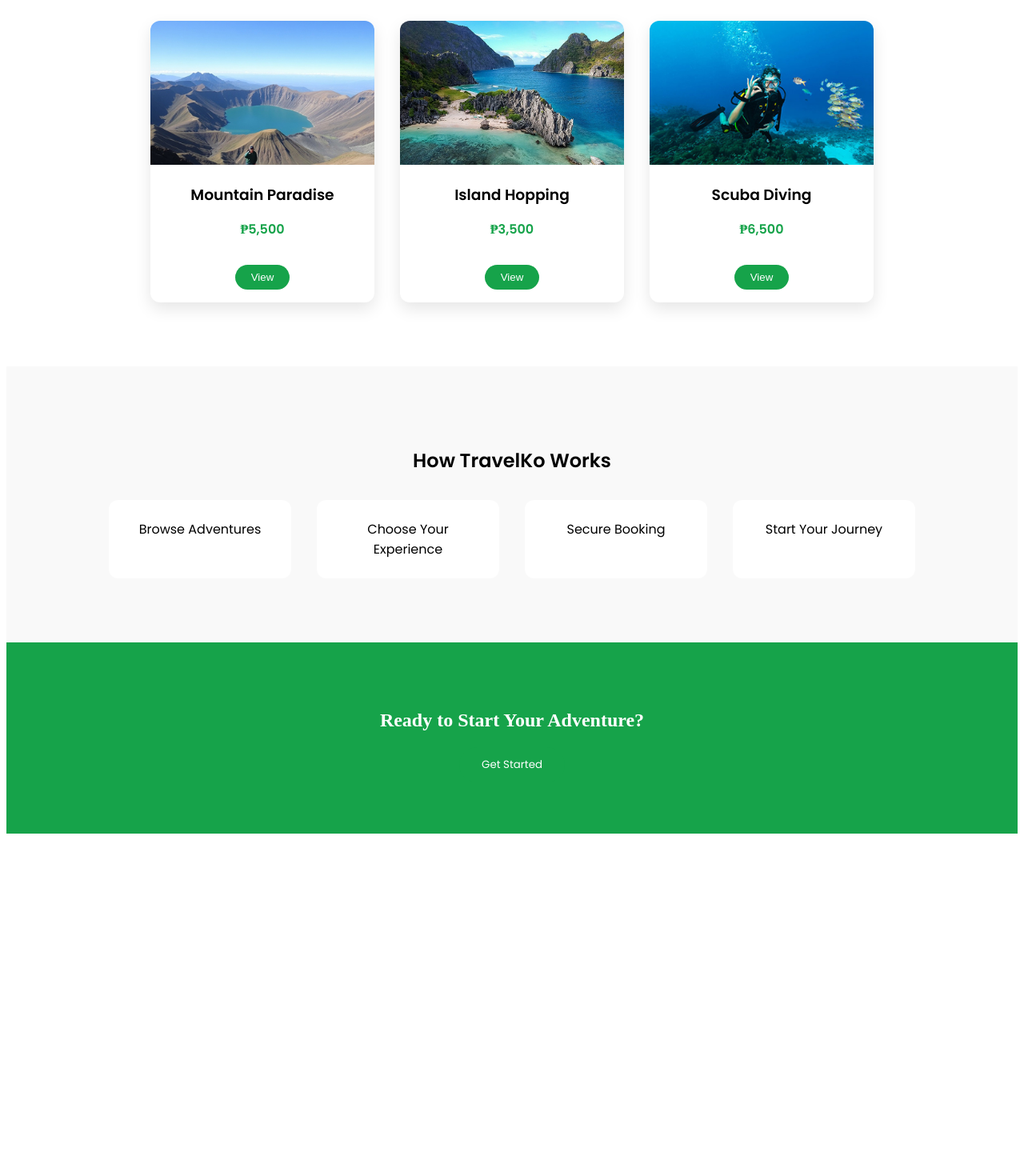
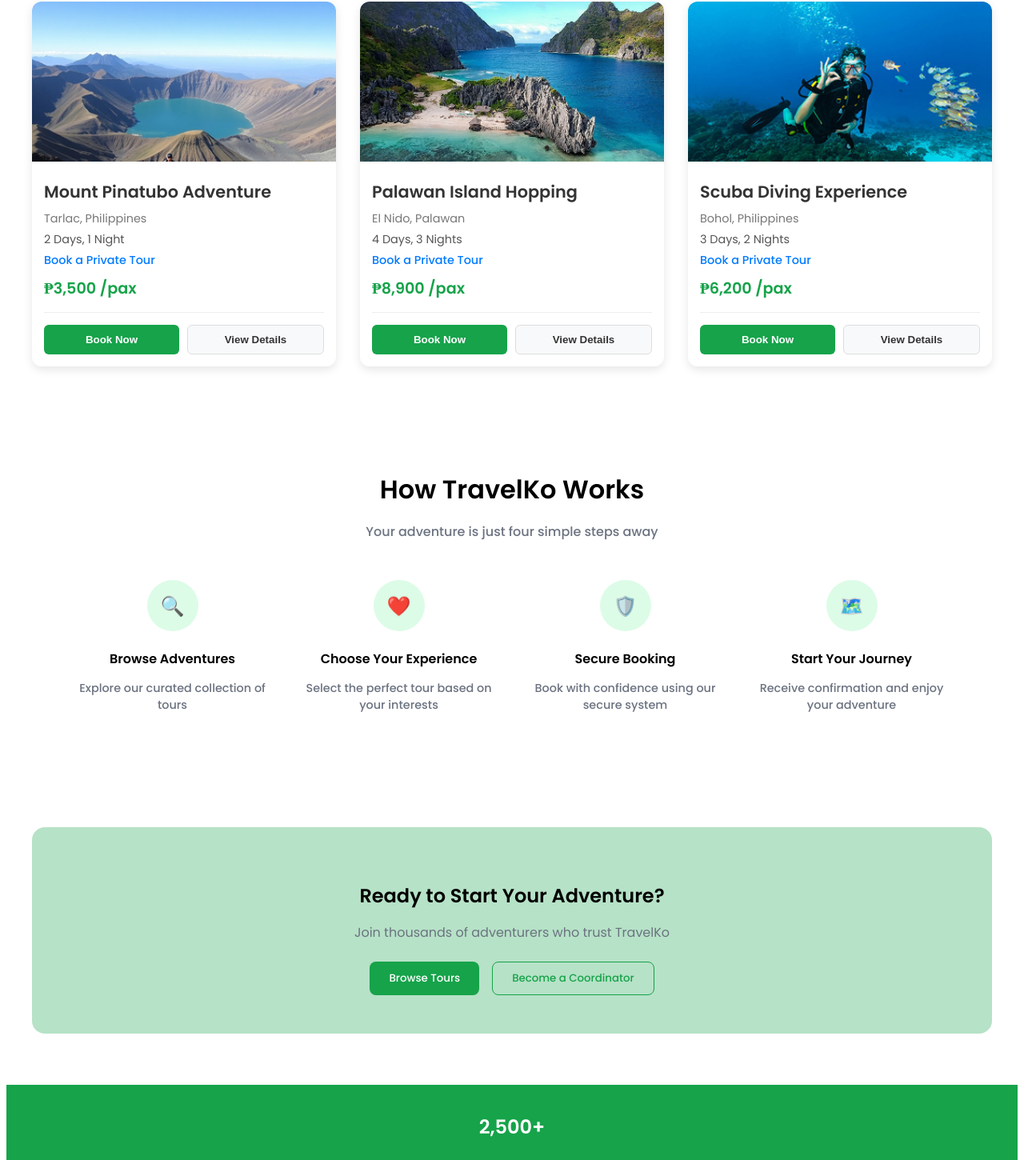
Before and after one commit to reyntors/TravelKo, a React (Vite) app: page / in a window 1280 px wide. Shown: the part 674-2124 px from the top of the page at 80% size. Before the commit the page ends 1724 px from the top, so only its background shows below. Built offline with nearby package versions, Linux system fonts and the light colour scheme.

Commit message:
additional section

```diff
--- a/src/pages/Home.css
+++ b/src/pages/Home.css
@@ -56,81 +56,226 @@
   color: white;
 }
 
-/* SECTIONS */
 .section {
-  padding: 5rem 3rem;
-  text-align: center;
+  padding: 40px 20px;
   font-family: 'Poppins';
 }
 
-.section.light {
-  background: #f9f9f9;
+.section h2{
+    text-align: center;
+    font-weight:bold;
 }
 
 .subtitle {
   color: #666;
-  margin-bottom: 2rem;
+  margin-bottom: 30px;
+  text-align: center;
 }
 
-/* CARDS */
 .cards {
-  display: flex;
-  gap: 2rem;
-  justify-content: center;
-  margin-top: 2rem;
+  display: grid;
+  grid-template-columns: repeat(auto-fit, minmax(300px, 1fr));
+  gap: 30px;
+  max-width: 1200px;
+  margin: 0 auto;
 }
 
 .card {
   background: white;
-  width: 280px;
   border-radius: 12px;
   overflow: hidden;
-  box-shadow: 0 8px 20px rgba(0,0,0,0.1);
+  box-shadow: 0 4px 12px rgba(0, 0, 0, 0.1);
+  transition: transform 0.3s ease;
+}
+
+.card:hover {
+  transform: translateY(-5px);
 }
 
 .card img {
   width: 100%;
-  height: 180px;
+  height: 200px;
   object-fit: cover;
 }
 
 .card h3 {
-  margin: 1rem 0 0.5rem;
+  margin: 15px 15px 8px;
+  font-size: 1.3rem;
+  color: #333;
 }
 
-.card p {
+.card .location {
+  margin: 0 15px 5px;
+  color: #777;
+  font-size: 0.9rem;
+}
+
+.card .duration {
+  margin: 0 15px 5px;
+  color: #555;
+  font-size: 0.9rem;
+}
+
+.card .private-tour {
+  margin: 0 15px 5px;
+  color: #007bff;
+  font-size: 0.9rem;
+  font-weight: 500;
+}
+
+.card .price {
+  margin: 10px 15px;
+  font-size: 1.2rem;
+  font-weight: bold;
   color: #16A34A;
+}
+
+.card-buttons {
+  display: flex;
+  gap: 10px;
+  margin: 15px;
+  padding-top: 15px;
+  border-top: 1px solid #eee;
+}
+
+.btn-book {
+  background: #16A34A;
+  color: white;
+  border: none;
+  padding: 10px 20px;
+  border-radius: 6px;
+  cursor: pointer;
+  flex: 1;
   font-weight: 600;
 }
 
-.card button {
-  margin: 1rem;
-  padding: 8px 20px;
-  border-radius: 20px;
-  border: none;
-  background: #16A34A;
-  color: white;
+.btn-view {
+  background: #f8f9fa;
+  color: #333;
+  border: 1px solid #ddd;
+  padding: 10px 20px;
+  border-radius: 6px;
+  cursor: pointer;
+  flex: 1;
+  font-weight: 600;
 }
 
-/* STEPS */
-.steps {
-  display: flex;
-  justify-content: center;
-  gap: 2rem;
-  margin-top: 2rem;
+.btn-book:hover {
+  background: #73f0a1;
 }
 
-.step {
-  background: white;
-  padding: 1.5rem;
-  border-radius: 12px;
-  width: 180px;
+.btn-view:hover {
+  background: #e9ecef;
+}
+
+/* HOW IT WORKS */
+.how-it-works {
+  padding: 4rem 2rem;
+  text-align: center;
+  background-color: #ffffff;
+  font-family: 'Poppins';
+  font-weight: 500;
+}
+
+.how-it-works h2 {
+  font-size: 2rem;
+  margin-bottom: 0.5rem;
+}
+
+.subtitle {
+  color: #6b7280;
+  margin-bottom: 3rem;
+}
+
+.steps {
+  display: grid;
+  grid-template-columns: repeat(4, 1fr);
+  gap: 2rem;
+  max-width: 1100px;
+  margin: 0 auto;
+}
+
+.step-card {
+  text-align: center;
+}
+
+.step-icon {
+  width: 64px;
+  height: 64px;
+  margin: 0 auto 1rem;
+  background-color: #dcfce7;
+  color: #16a34a;
+  border-radius: 50%;
+  display: flex;
+  align-items: center;
+  justify-content: center;
+  font-size: 1.5rem;
+}
+
+.step-card h4 {
+  margin-bottom: 0.5rem;
+  font-weight: 600;
+}
+
+.step-card p {
+  font-size: 0.9rem;
+  color: #6b7280;
 }
 
 /* CTA */
 .cta {
-  background: #16A34A;
-  color: white;
-  padding: 4rem;
+  margin: 4rem 2rem;
+  padding: 3rem 2rem;
+  background-color: #16a34a4f;
   text-align: center;
+  border-radius: 1rem;
+  font-family: 'Poppins';
 }
+
+.cta h2 {
+  margin-bottom: 0.5rem;
+}
+
+.cta p {
+  color: #6b7280;
+  margin-bottom: 1.5rem;
+}
+
+.cta-buttons {
+  display: flex;
+  justify-content: center;
+  gap: 1rem;
+}
+
+.btn {
+  padding: 0.6rem 1.5rem;
+  border-radius: 0.5rem;
+  font-weight: 500;
+  cursor: pointer;
+}
+
+.btn.primary {
+  background-color: #16a34a;
+  color: #ffffff;
+  border: none;
+}
+
+.btn.outline {
+  background-color: transparent;
+  border: 1px solid #16a34a;
+  color: #16a34a;
+}
+
+.followers{
+    padding: 1rem 2rem;
+    background-color: #16A34A;
+    color: white;
+    font-family: 'Poppins';
+    align-items: center;
+    justify-content: center;
+    text-align: center;
+}
+
+.followers-count{
+    background-color: #16a34a;
+}
--- a/src/pages/Home.jsx
+++ b/src/pages/Home.jsx
@@ -29,49 +29,105 @@
 
      <section className="section">
   <h2>Featured Adventure</h2>
-        <p className="subtitle">Handpicked experiences for the ultimate adventure</p>
+  <p className="subtitle">Handpicked experiences for the ultimate adventurer</p>
 
   <div className="cards">
+    {/* Mount Pinatubo Adventure */}
     <div className="card">
-            <img src={tour1} />
-            <h3>Mountain Paradise</h3>
-            <p>₱5,500</p>
-            <button>View</button>
+      <img src={tour1} alt="Mount Pinatubo Adventure" />
+      <h3>Mount Pinatubo Adventure</h3>
+      <p className="location">Tarlac, Philippines</p>
+      <p className="duration">2 Days, 1 Night</p>
+      <p className="private-tour">Book a Private Tour </p>
+      <p className="price">₱3,500 /pax</p>
+      <div className="card-buttons">
+        <button className="btn-book">Book Now</button>
+        <button className="btn-view">View Details</button>
+      </div>
     </div>
 
+    {/* Palawan Island Hopping */}
     <div className="card">
-            <img src={tour2} />
-            <h3>Island Hopping</h3>
-            <p>₱3,500</p>
-            <button>View</button>
+      <img src={tour2} alt="Palawan Island Hopping" />
+      <h3>Palawan Island Hopping</h3>
+      <p className="location">El Nido, Palawan</p>
+      <p className="duration">4 Days, 3 Nights</p>
+      <p className="private-tour">Book a Private Tour </p>
+      <p className="price">₱8,900 /pax</p>
+      <div className="card-buttons">
+        <button className="btn-book">Book Now</button>
+        <button className="btn-view">View Details</button>
+      </div>
     </div>
 
+    {/* Scuba Diving Experience */}
     <div className="card">
-            <img src={tour3} />
-            <h3>Scuba Diving</h3>
-            <p>₱6,500</p>
-            <button>View</button>
+      <img src={tour3} alt="Scuba Diving Experience" />
+      <h3>Scuba Diving Experience</h3>
+      <p className="location">Bohol, Philippines</p>
+      <p className="duration">3 Days, 2 Nights</p>
+      <p className="private-tour">Book a Private Tour </p>
+      <p className="price">₱6,200 /pax</p>
+      <div className="card-buttons">
+        <button className="btn-book">Book Now</button>
+        <button className="btn-view">View Details</button>
+      </div>
     </div>
   </div>
 </section>
 
       {/* HOW IT WORKS */}
-      <section className="section light">
+<section className="how-it-works">
   <h2>How TravelKo Works</h2>
+  <p className="subtitle">
+    Your adventure is just four simple steps away
+  </p>
 
   <div className="steps">
-          <div className="step">Browse Adventures</div>
-          <div className="step">Choose Your Experience</div>
-          <div className="step">Secure Booking</div>
-          <div className="step">Start Your Journey</div>
+    <div className="step-card">
+      <div className="step-icon">🔍</div>
+      <h4>Browse Adventures</h4>
+      <p>Explore our curated collection of tours</p>
+    </div>
+
+    <div className="step-card">
+      <div className="step-icon">❤️</div>
+      <h4>Choose Your Experience</h4>
+      <p>Select the perfect tour based on your interests</p>
+    </div>
+
+    <div className="step-card">
+      <div className="step-icon">🛡️</div>
+      <h4>Secure Booking</h4>
+      <p>Book with confidence using our secure system</p>
+    </div>
+
+    <div className="step-card">
+      <div className="step-icon">🗺️</div>
+      <h4>Start Your Journey</h4>
+      <p>Receive confirmation and enjoy your adventure</p>
+    </div>
   </div>
 </section>
 
 {/* CTA */}
 <section className="cta">
   <h2>Ready to Start Your Adventure?</h2>
-        <button className="btn primary">Get Started</button>
+  <p>Join thousands of adventurers who trust TravelKo</p>
+
+  <div className="cta-buttons">
+    <button className="btn primary">Browse Tours</button>
+    <button className="btn outline">Become a Coordinator</button>
+  </div>
 </section>
+
+<section className="followers">
+    <div className="follows-count">
+        <h1>2,500+</h1>
+        <p>Happy Travelers</p>
+    </div>
+</section>
+
     </>
   );
 }
```
Lines whose indentation alone changed are shown as unchanged.
